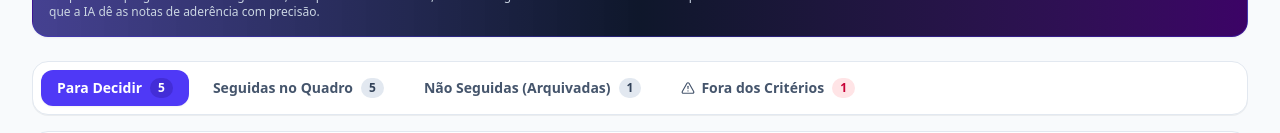
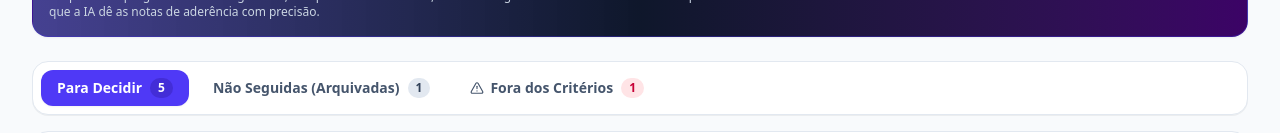
Before and after one commit to SouMarcel/meu-proximo-trampo, a React (Vite) app: page / in a window 1280 px wide. Shown: the part 268-401 px from the top of the page. Built offline with nearby package versions, Linux system fonts and the light colour scheme; no server answers.

Commit message:
refactor: retirar aba 'Seguidas no Quadro' do Relatório de Vagas

```diff
--- a/src/components/TriageReport.tsx
+++ b/src/components/TriageReport.tsx
@@ -177,25 +177,6 @@ export default function TriageReport({
             </span>
           </button>
 
-          <button
-            onClick={() => setSubTab("seguir")}
-            className={`flex items-center gap-2 px-4 py-2 rounded-xl text-xs sm:text-sm font-semibold transition ${
-              subTab === "seguir"
-                ? "bg-indigo-600 text-white shadow-xs"
-                : "text-slate-600 dark:text-slate-400 hover:bg-slate-100 dark:hover:bg-slate-800"
-            }`}
-          >
-            <span>Seguidas no Quadro</span>
-            <span
-              className={`px-2 py-0.5 rounded-full text-xs font-bold ${
-                subTab === "seguir"
-                  ? "bg-indigo-700 text-white"
-                  : "bg-slate-200 dark:bg-slate-800 text-slate-700 dark:text-slate-300"
-              }`}
-            >
-              {counts.seguir}
-            </span>
-          </button>
 
           <button
             onClick={() => setSubTab("visitada")}
```
